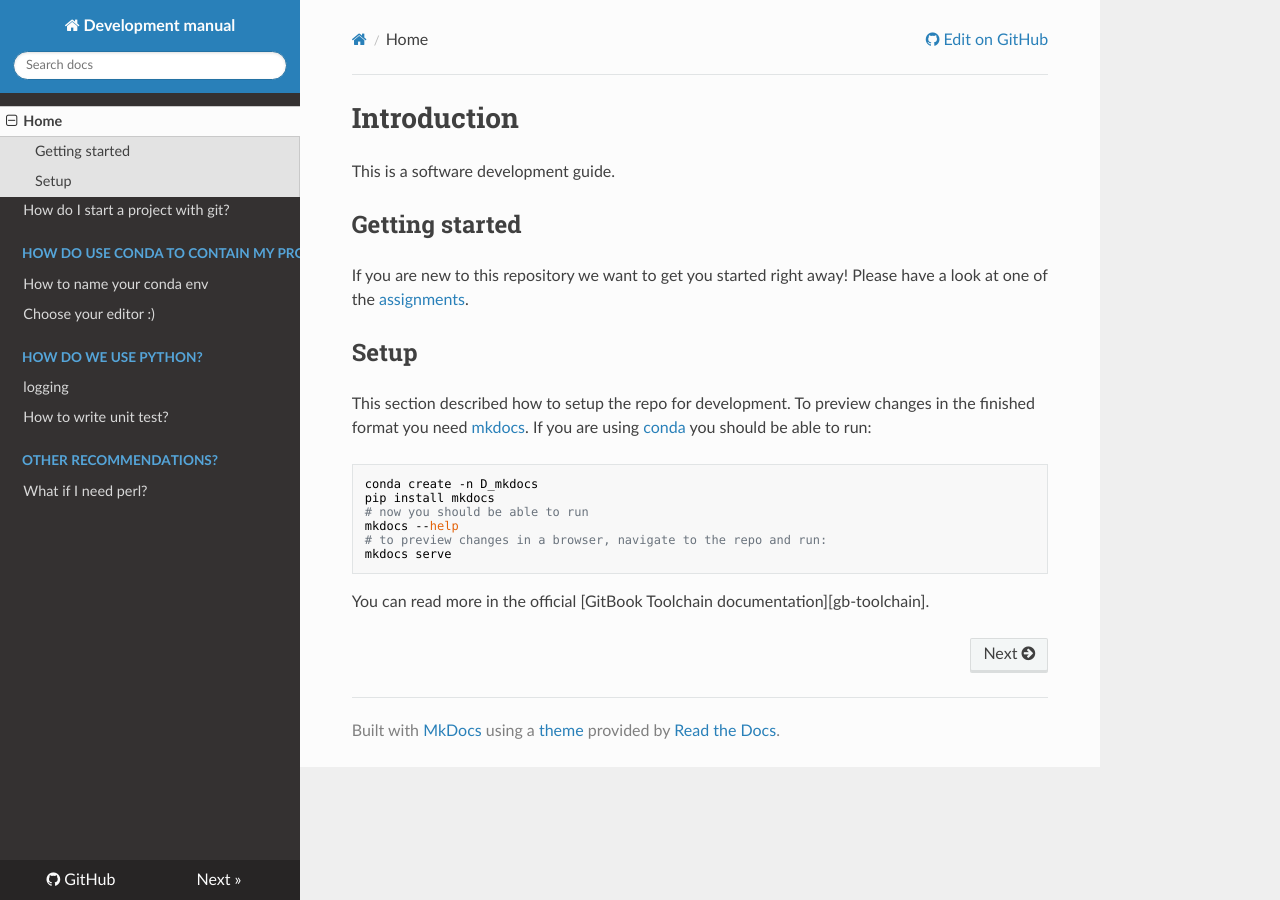
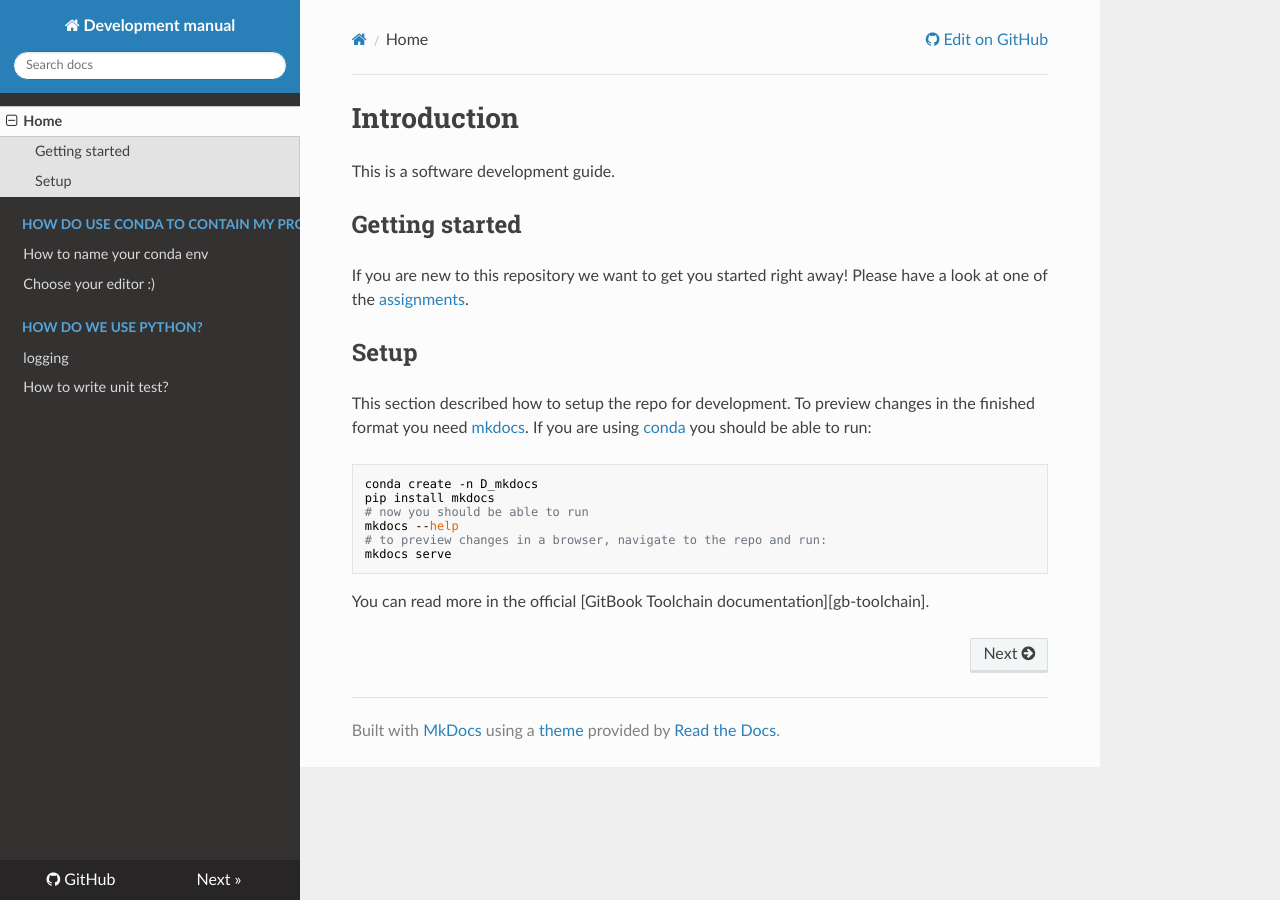
Before and after one commit to ingkebil/development, an MkDocs documentation site: the page built from docs/index.md, in a window 1280 px wide. Built offline with MkDocs 1.6.1, drawn with Linux system fonts in a browser that asks for light colours; nearby versions of some CDN libraries.

Commit message:
Rm perl and git for now

```diff
--- a/mkdocs.yml
+++ b/mkdocs.yml
@@ -13,7 +13,7 @@ nav:
   - Home: 'index.md'
 #  - Where do I develop?
 #    - and what are the commonly used tools? (tmux, …)
-  - 'How do I start a project with git?': 'git/index.md'
+#  - 'How do I start a project with git?': 'git/index.md'
   - 'How do use conda to contain my project?':
     - 'How to name your conda env': 'conda/conda_conventions.md'
 #    - What are the commonly used commands?
@@ -33,7 +33,7 @@ nav:
 #    - How to automate running your tool?
 #    - How to install your tool in production?
 #  - What are the security concerns?
-  - Other recommendations?:
+#  - Other recommendations?:
 #    - What do we recommend for web develoment?
-    - What if I need perl?: perl/README.md
+#    - What if I need perl?: perl/README.md
 #  - How do we do project management?
```
